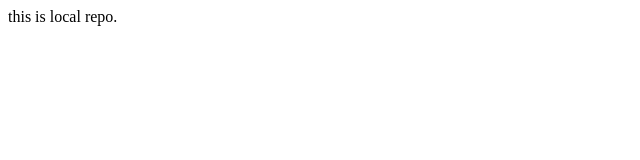
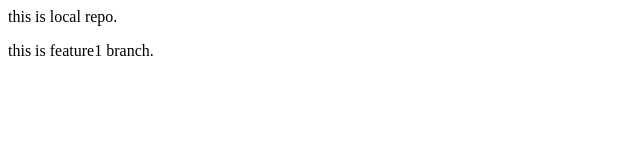
Before and after one commit to sumitwork105/LocalRepo, a plain HTML site: page index.html in a window 1280 px wide. Shown: the whole page, without its empty margins (0-640 px from the left). Drawn offline with Linux system fonts and the light colour scheme.

Commit message:
new feature 1

```diff
--- a/index.html
+++ b/index.html
@@ -1 +1,2 @@
 <p>this is local repo.</p>
+<p>this is feature1 branch.</p>
```
